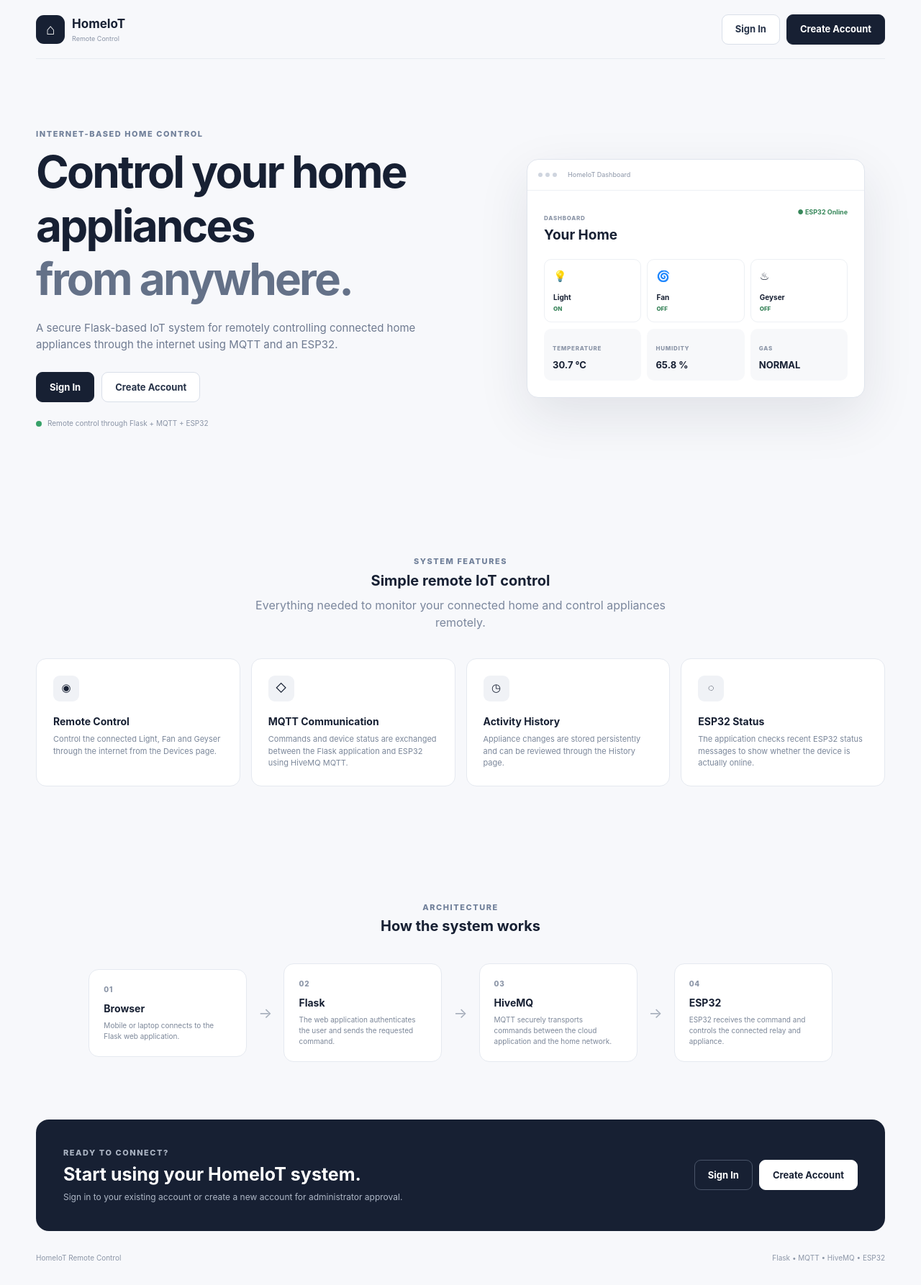
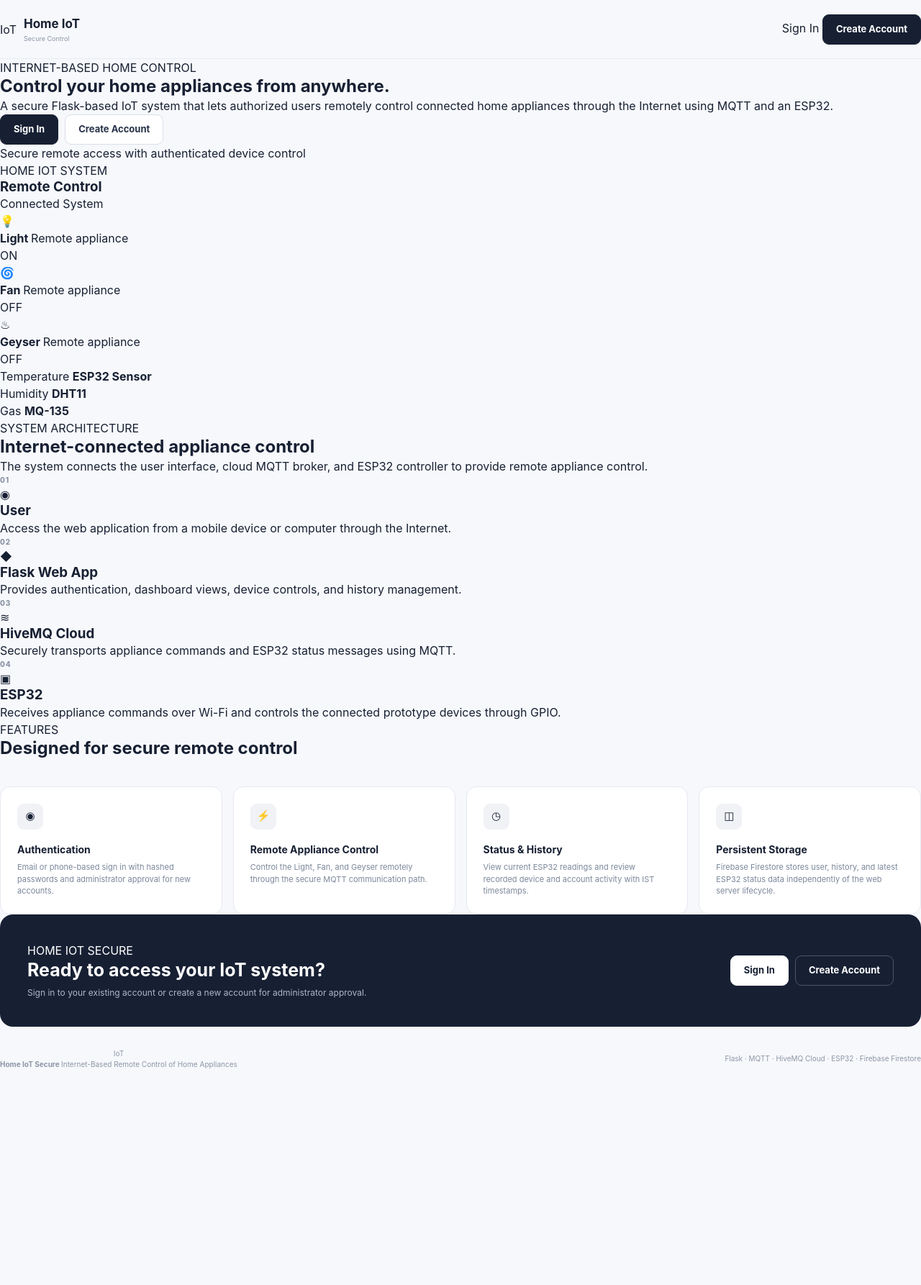
Before and after one commit to JAGADEESH-IAS/home-iot-remote-secure, a Flask app: page / in a window 1280 px wide. Shown: the whole page at 72% size. After the commit the page ends 1485 px from the top, so only its background shows below. Run offline with Flask 3, Linux system fonts and the light colour scheme; parts of the project's set-up code (start-up, migrations or seed data) failed here and were passed over.

Commit message:
Update home.html

```diff
--- a/templates/home.html
+++ b/templates/home.html
@@ -1,102 +1,101 @@
-<!doctype html>
+<!DOCTYPE html>
 <html lang="en">
-
 <head>
-    <meta charset="utf-8">
+    <meta charset="UTF-8">
 
     <meta
         name="viewport"
-        content="width=device-width, initial-scale=1"
+        content="width=device-width, initial-scale=1.0"
     >
 
-    <title>Home | HomeIoT</title>
+    <title>Home | Home IoT Secure</title>
 
     <link
         rel="stylesheet"
-        href="{{ url_for('static', filename='style.css') }}?v=34"
+        href="{{ url_for('static', filename='style.css') }}"
     >
 </head>
 
 <body class="landing-page">
 
-    <main class="landing-container">
-
-        <!-- =================================================
-             HEADER
-        ================================================== -->
+    <!-- =====================================================
+         LANDING HEADER
+         ===================================================== -->
 
     <header class="landing-header">
 
-            <a
-                href="{{ url_for('home') }}"
-                class="landing-brand"
-            >
+        <div class="landing-brand">
 
-                <div class="brand-icon">
-                    ⌂
+            <div class="brand-mark">
+                IoT
             </div>
 
-                <div>
+            <div class="brand-text">
 
                 <strong>
-                        HomeIoT
+                    Home IoT
                 </strong>
 
                 <span>
-                        Remote Control
+                    Secure Control
                 </span>
 
             </div>
 
-            </a>
+        </div>
 
 
-            <div class="landing-actions">
+        <nav class="landing-nav">
 
             <a
                 href="{{ url_for('signin') }}"
-                    class="secondary-button"
+                class="landing-signin"
             >
                 Sign In
             </a>
 
             <a
                 href="{{ url_for('signup') }}"
-                    class="primary-button"
+                class="primary-button landing-signup"
             >
                 Create Account
             </a>
 
-            </div>
+        </nav>
 
     </header>
 
 
-        <!-- =================================================
+    <!-- =====================================================
          HERO
-        ================================================== -->
+         ===================================================== -->
 
-        <section class="hero-section">
+    <main>
 
-            <div class="hero-content">
+        <section class="landing-hero">
 
-                <p class="eyebrow">
+            <div class="landing-hero-content">
+
+                <span class="page-eyebrow">
                     INTERNET-BASED HOME CONTROL
-                </p>
+                </span>
+
 
                 <h1>
                     Control your home appliances
                     <span>from anywhere.</span>
                 </h1>
 
-                <p class="hero-description">
-                    A secure Flask-based IoT system for remotely
-                    controlling connected home appliances through
-                    the internet using MQTT and an ESP32.
+
+                <p class="landing-hero-description">
+                    A secure Flask-based IoT system that lets
+                    authorized users remotely control connected
+                    home appliances through the Internet using
+                    MQTT and an ESP32.
                 </p>
 
 
-                <div class="hero-actions">
+                <div class="landing-actions">
 
                     <a
                         href="{{ url_for('signin') }}"
@@ -115,14 +114,12 @@
                 </div>
 
 
-                <div class="hero-note">
+                <div class="landing-security-note">
 
-                    <span class="connection-dot"></span>
+                    <span class="status-dot online"></span>
 
-                    <span>
-                        Remote control through
-                        Flask + MQTT + ESP32
-                    </span>
+                    Secure remote access with authenticated
+                    device control
 
                 </div>
 
@@ -130,157 +127,157 @@
 
 
             <!-- =================================================
-                 SYSTEM PREVIEW
-            ================================================== -->
+                 HERO SYSTEM CARD
+                 ================================================= -->
 
-            <div class="hero-preview">
+            <div class="landing-hero-visual">
 
-                <div class="preview-window">
+                <div class="system-card">
 
-                    <div class="preview-topbar">
+                    <div class="system-card-header">
 
-                        <div class="preview-dots">
+                        <div>
 
-                            <span></span>
-                            <span></span>
-                            <span></span>
+                            <span class="section-eyebrow">
+                                HOME IOT SYSTEM
+                            </span>
+
+                            <h3>
+                                Remote Control
+                            </h3>
 
                         </div>
 
-                        <span>
-                            HomeIoT Dashboard
+                        <span class="system-live">
+                            <span class="status-dot online"></span>
+                            Connected System
                         </span>
 
                     </div>
 
 
-                    <div class="preview-body">
+                    <!-- DEVICE STATUS -->
 
-                        <div class="preview-header">
-
-                            <div>
-
-                                <small>
-                                    DASHBOARD
-                                </small>
-
-                                <h3>
-                                    Your Home
-                                </h3>
-
-                            </div>
-
-                            <div class="preview-online">
-                                ● ESP32 Online
-                            </div>
-
-                        </div>
+                    <div class="system-device-list">
 
 
-                        <div class="preview-grid">
+                        <div class="system-device">
 
-                            <div class="preview-device">
-
-                                <div class="preview-device-icon">
+                            <div class="system-device-icon">
                                 💡
                             </div>
 
-                                <div>
+                            <div class="system-device-info">
 
                                 <strong>
                                     Light
                                 </strong>
 
                                 <span>
+                                    Remote appliance
+                                </span>
+
+                            </div>
+
+                            <span class="system-device-state">
                                 ON
                             </span>
 
                         </div>
 
-                            </div>
 
+                        <div class="system-device">
 
-                            <div class="preview-device">
-
-                                <div class="preview-device-icon">
+                            <div class="system-device-icon">
                                 🌀
                             </div>
 
-                                <div>
+                            <div class="system-device-info">
 
                                 <strong>
                                     Fan
                                 </strong>
 
                                 <span>
+                                    Remote appliance
+                                </span>
+
+                            </div>
+
+                            <span class="system-device-state">
                                 OFF
                             </span>
 
                         </div>
 
-                            </div>
 
+                        <div class="system-device">
 
-                            <div class="preview-device">
-
-                                <div class="preview-device-icon">
+                            <div class="system-device-icon">
                                 ♨
                             </div>
 
-                                <div>
+                            <div class="system-device-info">
 
                                 <strong>
                                     Geyser
                                 </strong>
 
                                 <span>
+                                    Remote appliance
+                                </span>
+
+                            </div>
+
+                            <span class="system-device-state">
                                 OFF
                             </span>
 
                         </div>
 
-                            </div>
 
                     </div>
 
 
-                        <div class="preview-sensors">
+                    <!-- SENSOR PREVIEW -->
+
+                    <div class="system-sensor-row">
 
                         <div>
 
-                                <small>
-                                    TEMPERATURE
-                                </small>
+                            <span>
+                                Temperature
+                            </span>
 
                             <strong>
-                                    30.7 °C
+                                ESP32 Sensor
                             </strong>
 
                         </div>
 
+
                         <div>
 
-                                <small>
-                                    HUMIDITY
-                                </small>
+                            <span>
+                                Humidity
+                            </span>
 
                             <strong>
-                                    65.8 %
+                                DHT11
                             </strong>
 
                         </div>
 
+
                         <div>
 
-                                <small>
-                                    GAS
-                                </small>
+                            <span>
+                                Gas
+                            </span>
 
                             <strong>
-                                    NORMAL
+                                MQ-135
                             </strong>
-
-                            </div>
 
                         </div>
 
@@ -293,32 +290,161 @@
         </section>
 
 
-        <!-- =================================================
-             FEATURES
-        ================================================== -->
+        <!-- =====================================================
+             ARCHITECTURE
+             ===================================================== -->
 
-        <section class="features-section">
+        <section class="landing-section">
 
-            <div class="section-heading centered">
+            <div class="landing-section-heading">
 
-                <p class="eyebrow">
-                    SYSTEM FEATURES
-                </p>
+                <span class="page-eyebrow">
+                    SYSTEM ARCHITECTURE
+                </span>
 
                 <h2>
-                    Simple remote IoT control
+                    Internet-connected appliance control
                 </h2>
 
                 <p>
-                    Everything needed to monitor your connected
-                    home and control appliances remotely.
+                    The system connects the user interface,
+                    cloud MQTT broker, and ESP32 controller
+                    to provide remote appliance control.
                 </p>
+
+            </div>
+
+
+            <div class="architecture-grid">
+
+
+                <!-- USER -->
+
+                <article class="architecture-card">
+
+                    <div class="architecture-number">
+                        01
+                    </div>
+
+                    <div class="architecture-icon">
+                        ◉
+                    </div>
+
+                    <h3>
+                        User
+                    </h3>
+
+                    <p>
+                        Access the web application from a
+                        mobile device or computer through
+                        the Internet.
+                    </p>
+
+                </article>
+
+
+                <!-- FLASK -->
+
+                <article class="architecture-card">
+
+                    <div class="architecture-number">
+                        02
+                    </div>
+
+                    <div class="architecture-icon">
+                        ◆
+                    </div>
+
+                    <h3>
+                        Flask Web App
+                    </h3>
+
+                    <p>
+                        Provides authentication, dashboard
+                        views, device controls, and history
+                        management.
+                    </p>
+
+                </article>
+
+
+                <!-- MQTT -->
+
+                <article class="architecture-card">
+
+                    <div class="architecture-number">
+                        03
+                    </div>
+
+                    <div class="architecture-icon">
+                        ≋
+                    </div>
+
+                    <h3>
+                        HiveMQ Cloud
+                    </h3>
+
+                    <p>
+                        Securely transports appliance commands
+                        and ESP32 status messages using MQTT.
+                    </p>
+
+                </article>
+
+
+                <!-- ESP32 -->
+
+                <article class="architecture-card">
+
+                    <div class="architecture-number">
+                        04
+                    </div>
+
+                    <div class="architecture-icon">
+                        ▣
+                    </div>
+
+                    <h3>
+                        ESP32
+                    </h3>
+
+                    <p>
+                        Receives appliance commands over Wi-Fi
+                        and controls the connected prototype
+                        devices through GPIO.
+                    </p>
+
+                </article>
+
+
+            </div>
+
+        </section>
+
+
+        <!-- =====================================================
+             FEATURES
+             ===================================================== -->
+
+        <section class="landing-section landing-features-section">
+
+            <div class="landing-section-heading">
+
+                <span class="page-eyebrow">
+                    FEATURES
+                </span>
+
+                <h2>
+                    Designed for secure remote control
+                </h2>
 
             </div>
 
 
             <div class="feature-grid">
 
+
+                <!-- AUTH -->
 
                 <article class="feature-card">
 
@@ -327,35 +453,40 @@
                     </div>
 
                     <h3>
-                        Remote Control
+                        Authentication
                     </h3>
 
                     <p>
-                        Control the connected Light, Fan and Geyser
-                        through the internet from the Devices page.
+                        Email or phone-based sign in with
+                        hashed passwords and administrator
+                        approval for new accounts.
                     </p>
 
                 </article>
 
 
+                <!-- REMOTE -->
+
                 <article class="feature-card">
 
                     <div class="feature-icon">
-                        ◇
+                        ⚡
                     </div>
 
                     <h3>
-                        MQTT Communication
+                        Remote Appliance Control
                     </h3>
 
                     <p>
-                        Commands and device status are exchanged
-                        between the Flask application and ESP32
-                        using HiveMQ MQTT.
+                        Control the Light, Fan, and Geyser
+                        remotely through the secure MQTT
+                        communication path.
                     </p>
 
                 </article>
 
+
+                <!-- MONITORING -->
 
                 <article class="feature-card">
 
@@ -364,171 +495,64 @@
                     </div>
 
                     <h3>
-                        Activity History
+                        Status & History
                     </h3>
 
                     <p>
-                        Appliance changes are stored persistently
-                        and can be reviewed through the History page.
+                        View current ESP32 readings and review
+                        recorded device and account activity
+                        with IST timestamps.
                     </p>
 
                 </article>
 
 
+                <!-- PERSISTENCE -->
+
                 <article class="feature-card">
 
                     <div class="feature-icon">
-                        ◌
+                        ◫
                     </div>
 
                     <h3>
-                        ESP32 Status
+                        Persistent Storage
                     </h3>
 
                     <p>
-                        The application checks recent ESP32 status
-                        messages to show whether the device is
-                        actually online.
+                        Firebase Firestore stores user,
+                        history, and latest ESP32 status data
+                        independently of the web server lifecycle.
                     </p>
 
                 </article>
+
 
             </div>
 
         </section>
 
 
-        <!-- =================================================
-             HOW IT WORKS
-        ================================================== -->
-
-        <section class="architecture-section">
-
-            <div class="section-heading centered">
-
-                <p class="eyebrow">
-                    ARCHITECTURE
-                </p>
-
-                <h2>
-                    How the system works
-                </h2>
-
-            </div>
-
-
-            <div class="architecture-flow">
-
-                <div class="architecture-step">
-
-                    <div class="architecture-number">
-                        01
-                    </div>
-
-                    <h3>
-                        Browser
-                    </h3>
-
-                    <p>
-                        Mobile or laptop connects to the
-                        Flask web application.
-                    </p>
-
-                </div>
-
-
-                <div class="architecture-line">
-                    →
-                </div>
-
-
-                <div class="architecture-step">
-
-                    <div class="architecture-number">
-                        02
-                    </div>
-
-                    <h3>
-                        Flask
-                    </h3>
-
-                    <p>
-                        The web application authenticates the
-                        user and sends the requested command.
-                    </p>
-
-                </div>
-
-
-                <div class="architecture-line">
-                    →
-                </div>
-
-
-                <div class="architecture-step">
-
-                    <div class="architecture-number">
-                        03
-                    </div>
-
-                    <h3>
-                        HiveMQ
-                    </h3>
-
-                    <p>
-                        MQTT securely transports commands between
-                        the cloud application and the home network.
-                    </p>
-
-                </div>
-
-
-                <div class="architecture-line">
-                    →
-                </div>
-
-
-                <div class="architecture-step">
-
-                    <div class="architecture-number">
-                        04
-                    </div>
-
-                    <h3>
-                        ESP32
-                    </h3>
-
-                    <p>
-                        ESP32 receives the command and controls
-                        the connected relay and appliance.
-                    </p>
-
-                </div>
-
-            </div>
-
-        </section>
-
-
-        <!-- =================================================
-             CTA
-        ================================================== -->
+        <!-- =====================================================
+             CALL TO ACTION
+             ===================================================== -->
 
         <section class="landing-cta">
 
             <div>
 
-                <p class="eyebrow">
-                    READY TO CONNECT?
-                </p>
+                <span class="page-eyebrow">
+                    HOME IOT SECURE
+                </span>
 
                 <h2>
-                    Start using your HomeIoT system.
+                    Ready to access your IoT system?
                 </h2>
 
                 <p>
-                    Sign in to your existing account or create
-                    a new account for administrator approval.
+                    Sign in to your existing account or
+                    create a new account for administrator
+                    approval.
                 </p>
 
             </div>
@@ -538,14 +562,14 @@
 
                 <a
                     href="{{ url_for('signin') }}"
-                    class="secondary-button"
+                    class="primary-button"
                 >
                     Sign In
                 </a>
 
                 <a
                     href="{{ url_for('signup') }}"
-                    class="primary-button"
+                    class="secondary-button"
                 >
                     Create Account
                 </a>
@@ -554,24 +578,41 @@
 
         </section>
 
+    </main>
 
-        <!-- =================================================
+
+    <!-- =====================================================
          FOOTER
-        ================================================== -->
+         ===================================================== -->
 
     <footer class="landing-footer">
 
+        <div class="landing-footer-brand">
+
+            <div class="brand-mark">
+                IoT
+            </div>
+
+            <div>
+
+                <strong>
+                    Home IoT Secure
+                </strong>
+
                 <span>
-                HomeIoT Remote Control
+                    Internet-Based Remote Control of Home Appliances
                 </span>
 
-            <span>
-                Flask • MQTT • HiveMQ • ESP32
-            </span>
+            </div>
+
+        </div>
+
+
+        <p>
+            Flask · MQTT · HiveMQ Cloud · ESP32 · Firebase Firestore
+        </p>
 
     </footer>
 
-    </main>
-
 </body>
 </html>
```
Lines whose indentation alone changed are shown as unchanged.
